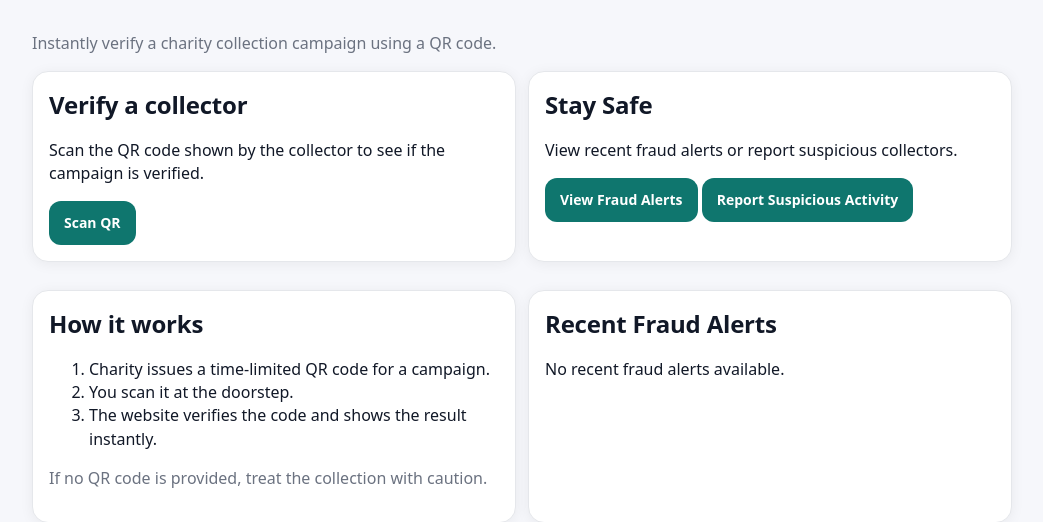
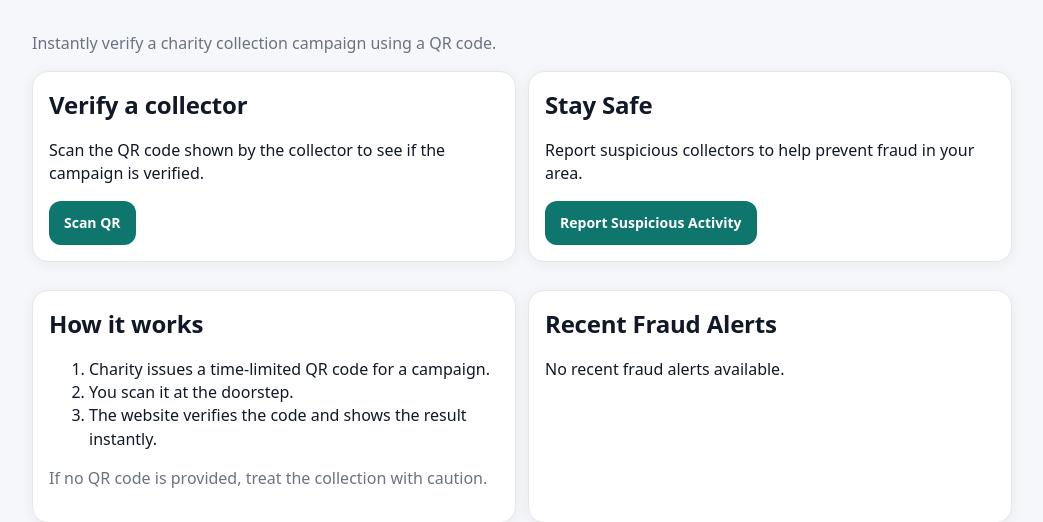
Before and after one commit to joyewole/doorstep-charity-verification, a Flask app: page / in a window 1280 px wide. Shown: the part 68-590 px from the top of the page, without its empty margins (118-1161 px from the left). Run offline with Flask 3, Linux system fonts and the light colour scheme; data that the repository does not hold is empty.

Commit message:
Improve homepage UI by simplifying Stay Safe section and removing duplicate alerts link

```diff
--- a/app/templates/home.html
+++ b/app/templates/home.html
@@ -10,8 +10,7 @@
 
     <div class="card">
       <h2>Stay Safe</h2>
-      <p>View recent fraud alerts or report suspicious collectors.</p>
-      <a class="btn" href="/alerts">View Fraud Alerts</a>
+      <p>Report suspicious collectors to help prevent fraud in your area.</p>
       <a class="btn" href="/report-suspicious">Report Suspicious Activity</a>
     </div>
 
@@ -45,7 +44,7 @@
           {% endfor %}
         </ul>
 
-        <a class="btn" href="/alerts">See All Alerts</a>
+        <a class="btn" href="/alerts">View All Fraud Alerts</a>
       {% else %}
         <p>No recent fraud alerts available.</p>
       {% endif %}
```
